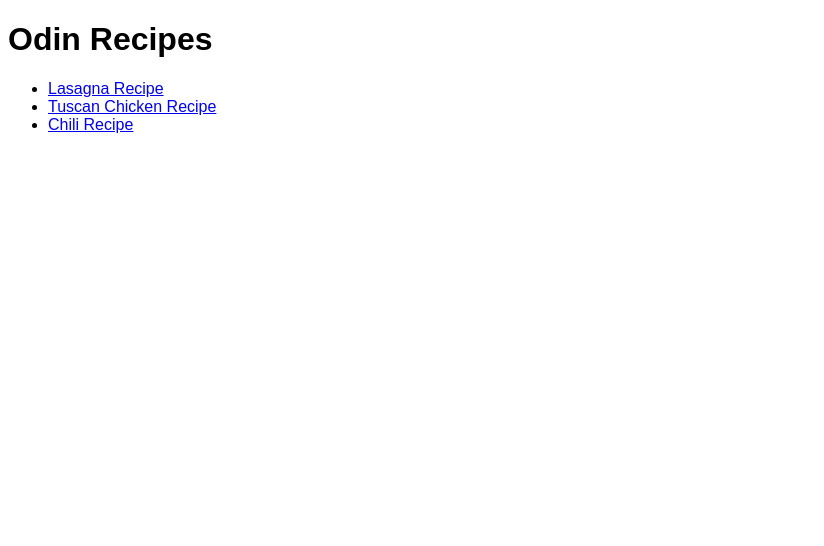
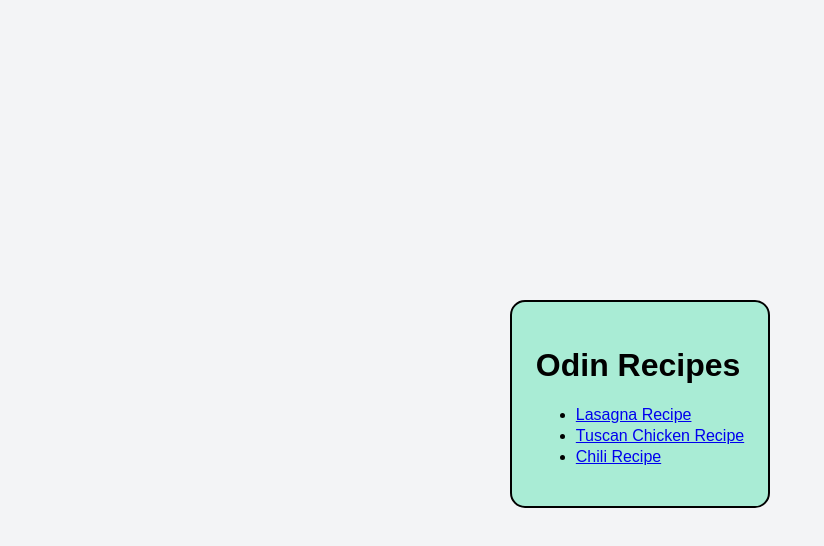
Before and after one commit to jgaul1989/odin-recipes, a plain HTML site: page index.html in a window 1280 px wide. Shown: the whole page, without its empty margins (0-824 px from the left). Drawn offline with Linux system fonts and the light colour scheme.

Commit message:
Added CSS styling for the index page
Added a background color, and centered the recipe list.

```diff
--- a/css/style.css
+++ b/css/style.css
@@ -1,5 +1,10 @@
 * {
     font-family: Arial, Helvetica, sans-serif;
+    box-sizing: border-box;
+}
+
+body {
+    background-color: #f3f4f6;
 }
 
 p {
@@ -13,3 +18,17 @@ p {
     width: 250px;
     height: auto;
 }
+
+.recipe-item {
+    margin-bottom: 3px;
+}
+
+.index-div {
+    border: 2px solid black;
+    border-radius: 15px;
+    width: fit-content;
+    margin: 300px auto;
+    padding: 24px;
+    background-color: rgb(169, 236, 213);
+
+}
```
